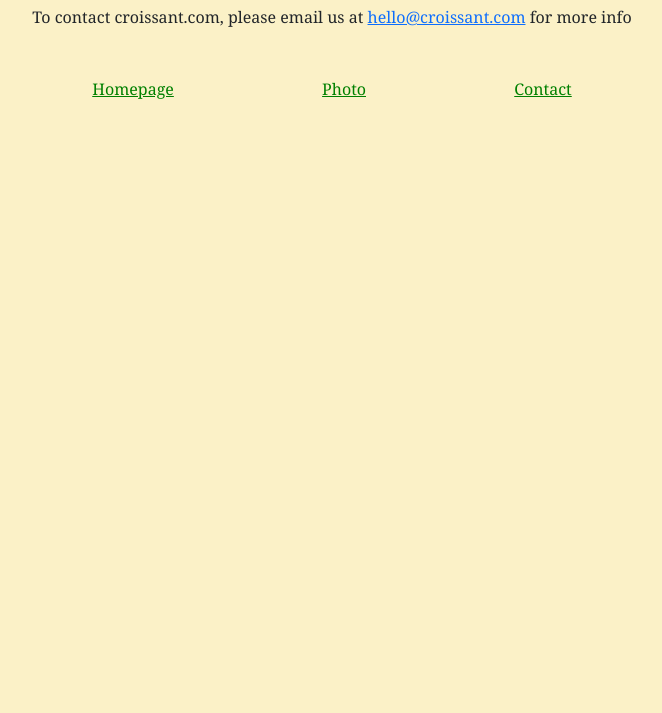
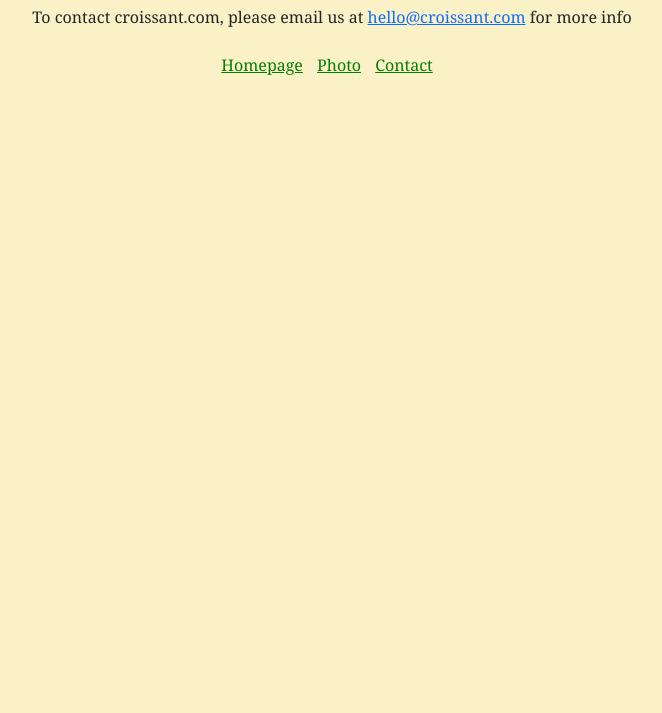
Before and after one commit to Nichel-Leann/Croissant-by-nichel-leann, a plain HTML site: page contact.html in a window 1280 px wide. Shown: the part 87-800 px from the top of the page, without its empty margins (308-970 px from the left). Drawn offline with nearby package versions, Linux system fonts and the light colour scheme.

Commit message:
updated links with css

```diff
--- a/contact.html
+++ b/contact.html
@@ -23,10 +23,10 @@
       for more info
     </p>
 
-    <footer class="container d-flex justify-content-evenly mt-5">
-      <div><a href="index.html">Homepage</a></div>
-      <div><a href="photo.html">Photo</a></div>
-      <div><a href="contact.html">Contact</a></div>
+    <footer class="container text-center mt-4">
+      <a href="index.html">Homepage</a>
+      <a href="photo.html">Photo</a>
+      <a href="contact.html">Contact</a>
     </footer>
   </body>
 </html>
--- a/css/styles.css
+++ b/css/styles.css
@@ -23,3 +23,7 @@ a {
   display: block;
   margin: 30px auto;
 }
+
+.container a {
+  margin-right: 10px;
+}
```
Also changed, not shown: index.html (+2 -2 lines), photo.html (+2 -2 lines).
